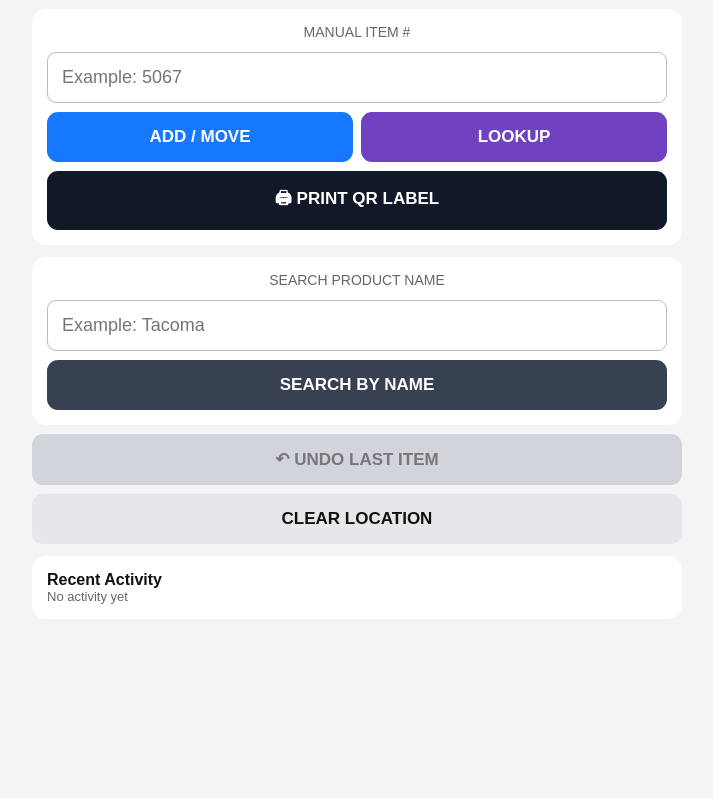
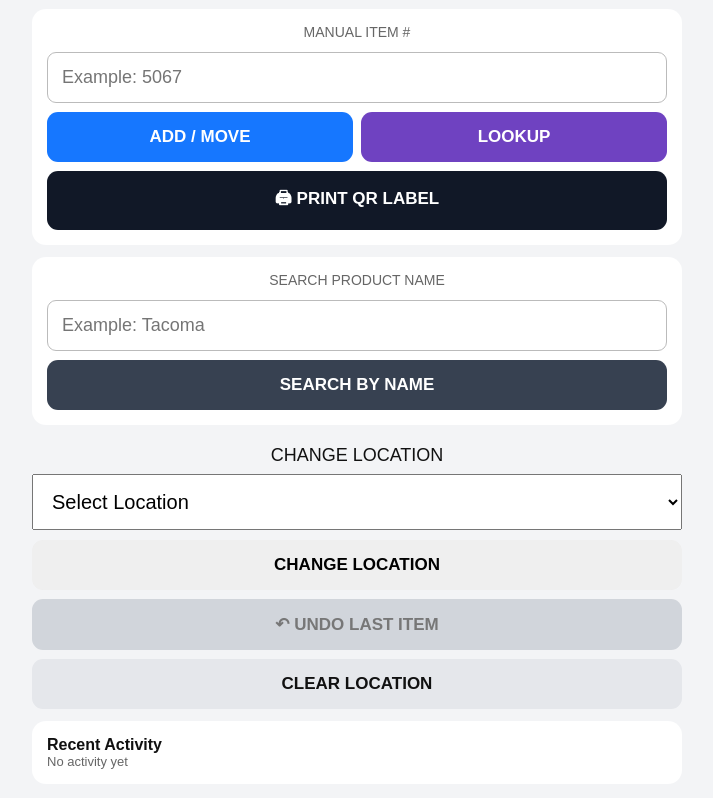
Before and after one commit to slavex1991-rgb/inventory-scanner, a plain HTML site: page index.html in a window 1280 px wide. Shown: the part 550-1348 px from the top of the page, without its empty margins (283-996 px from the left). Before the commit the page ends 1183 px from the top, so only its background shows below. Drawn offline with Linux system fonts and the light colour scheme.

Commit message:
Update index.html

```diff
--- a/index.html
+++ b/index.html
@@ -545,7 +545,49 @@ input {
   </button>
 
 </div>
-
+<div style="margin-top:20px;">
+  <div style="font-size:18px; margin-bottom:8px;">
+    CHANGE LOCATION
+  </div>
+
+  <select id="productLocationSelect" style="width:100%; padding:15px; font-size:20px;">
+    <option value="">Select Location</option>
+    <option value="1">Location 1</option>
+    <option value="2">Location 2</option>
+    <option value="3">Location 3</option>
+    <option value="4">Location 4</option>
+    <option value="5">Location 5</option>
+    <option value="6">Location 6</option>
+    <option value="7">Location 7</option>
+    <option value="8">Location 8</option>
+    <option value="9">Location 9</option>
+    <option value="10">Location 10</option>
+    <option value="11">Location 11</option>
+<option value="12">Location 12</option>
+<option value="13">Location 13</option>
+<option value="14">Location 14</option>
+<option value="15">Location 15</option>
+<option value="16">Location 16</option>
+<option value="17">Location 17</option>
+<option value="18">Location 18</option>
+<option value="19">Location 19</option>
+<option value="20">Location 20</option>
+<option value="21">Location 21</option>
+<option value="22">Location 22</option>
+<option value="23">Location 23</option>
+<option value="24">Location 24</option>
+<option value="25">Location 25</option>
+<option value="26">Location 26</option>
+<option value="27">Location 27</option>
+<option value="28">Location 28</option>
+<option value="29">Location 29</option>
+<option value="30">Location 30</option>
+  </select>
+
+  <button id="saveLocationButton" type="button" style="margin-top:10px;">
+    CHANGE LOCATION
+  </button>
+</div>
 
 <button
   id="undoButton"
```
